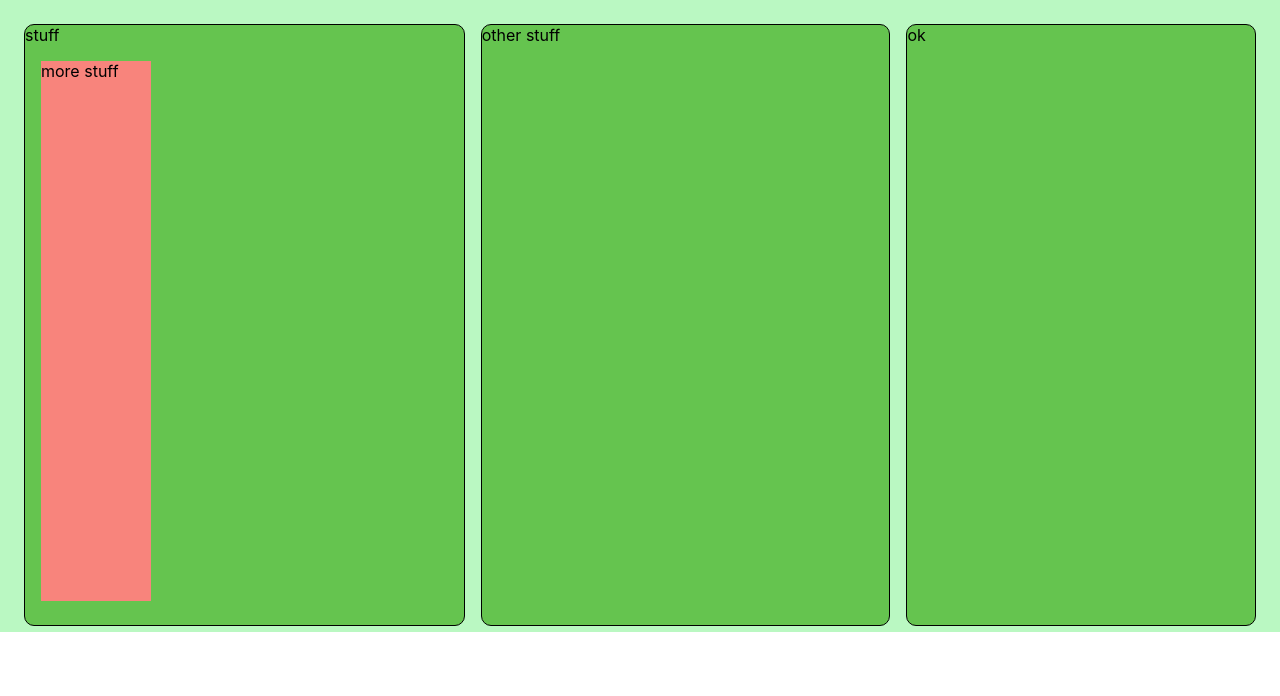
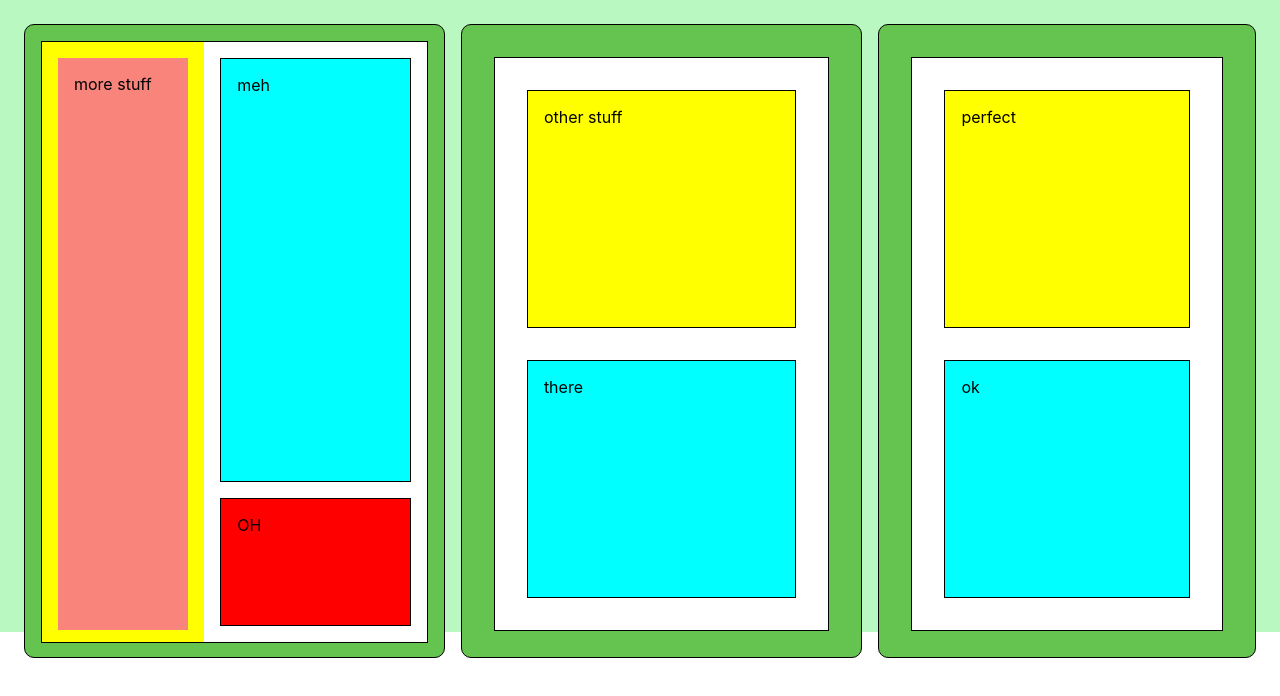
Before and after one commit to tieje/yorha, a React (Create React App) app in the folder Frontend/: page / in a window 1280 px wide. Shown: the top 696 px of the page. Built offline with nearby package versions, Linux system fonts and the light colour scheme.

Commit message:
Created temporary CSS for all other major components

```diff
--- a/Frontend/src/App.tsx
+++ b/Frontend/src/App.tsx
@@ -1,23 +1,46 @@
-import { AppContainer } from './styles'
+import { AppContainer, ArchetypeHorizontalContainer, ArchetypesChosenListContainer, ArchetypesDescriptionContainer, ChatContainer, MapContainer, MapProximityGenderSettingsContainer, ProximityGenderContainer, ResultsChatContainer, ResultsContainer } from './styles'
 import { ArchetypesList } from './ArchetypesList';
+import { ArchetypesChosen } from './ArchetypesChosen'
 import { Column } from './Column';
-
 
 
 export const App = () => {
     return (
         <AppContainer>
             <Column>
-                stuff
-                <ArchetypesList>
-                    more stuff
-                </ArchetypesList>
+                <ArchetypeHorizontalContainer>
+                    <ArchetypesList>
+                        more stuff
+                    </ArchetypesList>
+                    <ArchetypesChosen>
+                        <ArchetypesDescriptionContainer>
+                            meh
+                        </ArchetypesDescriptionContainer>
+                        <ArchetypesChosenListContainer>
+                            OH
+                        </ArchetypesChosenListContainer>
+                    </ArchetypesChosen>
+                </ArchetypeHorizontalContainer>
             </Column>
             <Column>
-                other stuff
+                <MapProximityGenderSettingsContainer>
+                    <MapContainer>
+                        other stuff
+                    </MapContainer>
+                    <ProximityGenderContainer>
+                        there
+                    </ProximityGenderContainer>
+                </MapProximityGenderSettingsContainer>
             </Column>
             <Column>
-                ok
+                <ResultsChatContainer>
+                    <ResultsContainer>
+                        perfect
+                    </ResultsContainer>
+                    <ChatContainer>
+                        ok
+                    </ChatContainer>
+                </ResultsChatContainer>
             </Column>
         </AppContainer>
     );
--- /dev/null
+++ b/Frontend/src/ArchetypesChosen.tsx
@@ -0,0 +1,10 @@
+import { ArchetypesChosenContainer } from "./styles";
+import { FC } from "react"
+
+export const ArchetypesChosen: FC = ({ children }) => {
+	return (
+		<ArchetypesChosenContainer>
+			{children}
+		</ArchetypesChosenContainer>
+	)
+}
--- a/Frontend/src/ArchetypesList.tsx
+++ b/Frontend/src/ArchetypesList.tsx
@@ -21,6 +21,8 @@ export const appData: ArchList = {
     ]
 }
 
+
+
 export const ArchetypesList: FC = ({ children }) => {
     return (
         <ArchetypeListContainer>
--- a/Frontend/src/styles.ts
+++ b/Frontend/src/styles.ts
@@ -13,19 +13,110 @@ export const AppContainer = styled.div`
 `
 
 export const ColumnContainer = styled.div`
+    display: flex;
     background-color: #65C44F;
     border-radius: 10px;
     border: 1px solid black;
     height: 100%;
     flex-grow: 1;
     margin: 0.5rem;
+    padding: 1rem;
+    max-width: 31%;
 `
 
 export const ArchetypeListContainer = styled.div`
-    width: 25%;
     background-color: #f8847c;
     margin: 1rem;
     height: 90%;
+    flex-grow: 1;
+    padding 1rem;
 `
 export const ArchetypeContainer = styled.div`
 `
+
+export const ArchetypesChosenContainer = styled.div`
+    display: flex;
+    flex-grow: 6;
+    background-color: white;
+    flex-direction: column;
+`
+
+export const ArchetypeHorizontalContainer = styled.div`
+    display: flex;
+    flex-direction: row;
+    background-color: yellow;
+    border: 1px solid black;
+    height: 100%;
+    flex-grow: 1;
+`
+
+export const ArchetypesDescriptionContainer = styled.div`
+    display: flex;
+    background-color: cyan;
+    flex-grow: 5;
+    border: 1px solid black;
+    margin: 1rem;
+    margin-bottom: 0;
+    padding: 1rem;
+`
+
+export const ArchetypesChosenListContainer = styled.div`
+    padding: 1rem;
+    display: flex;
+    background-color: red;
+    flex-grow: 1;
+    border: 1px solid black;
+    margin: 1rem;
+`
+export const MapProximityGenderSettingsContainer = styled.div`
+    display: flex;
+    flex-direction: column;
+    background-color: white;
+    flex-grow: 1;
+    border: 1px solid black;
+    padding: 1rem;
+    margin: 1rem;
+    height: 90%;
+`
+export const MapContainer = styled.div`
+    display: flex;
+    background-color: yellow;
+    flex-grow: 1;
+    border: 1px solid black;
+    padding: 1rem;
+    margin: 1rem;
+`
+export const ProximityGenderContainer = styled.div`
+    display: flex;
+    background-color: cyan;
+    flex-grow: 1;
+    border: 1px solid black;
+    padding: 1rem;
+    margin: 1rem;
+`
+export const ResultsChatContainer = styled.div`
+    display: flex;
+    flex-direction: column;
+    background-color: white;
+    flex-grow: 1;
+    border: 1px solid black;
+    padding: 1rem;
+    margin: 1rem;
+    height: 90%;
+`
+export const ResultsContainer = styled.div`
+    display: flex;
+    background-color: yellow;
+    flex-grow: 1;
+    border: 1px solid black;
+    padding: 1rem;
+    margin: 1rem;
+`
+export const ChatContainer = styled.div`
+    display: flex;
+    background-color: cyan;
+    flex-grow: 1;
+    border: 1px solid black;
+    padding: 1rem;
+    margin: 1rem;
+`
```
